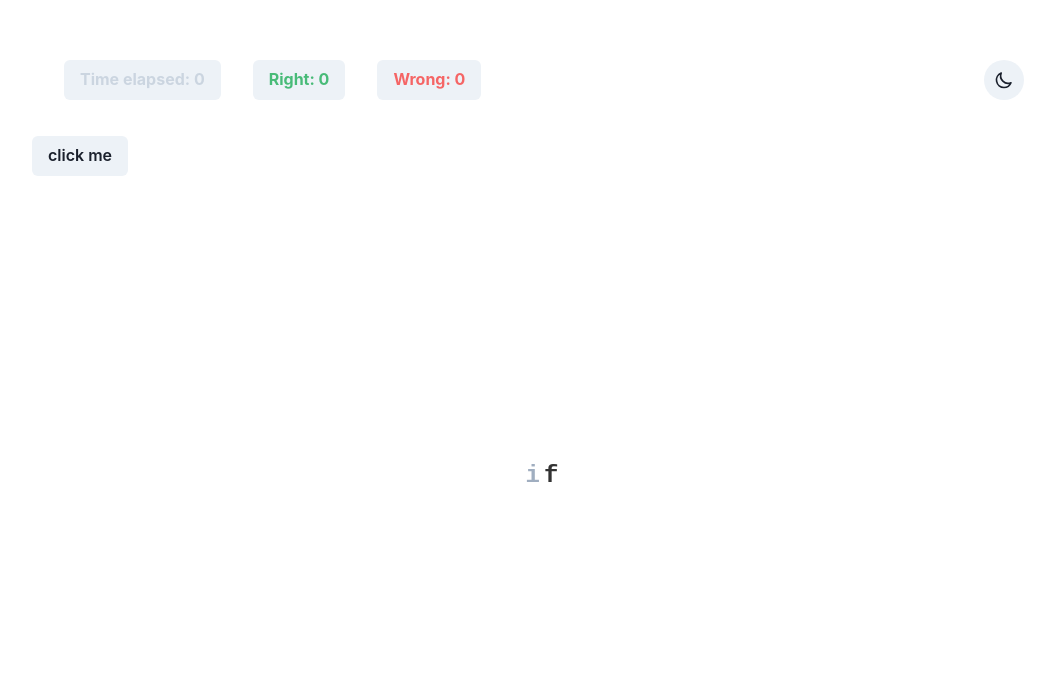
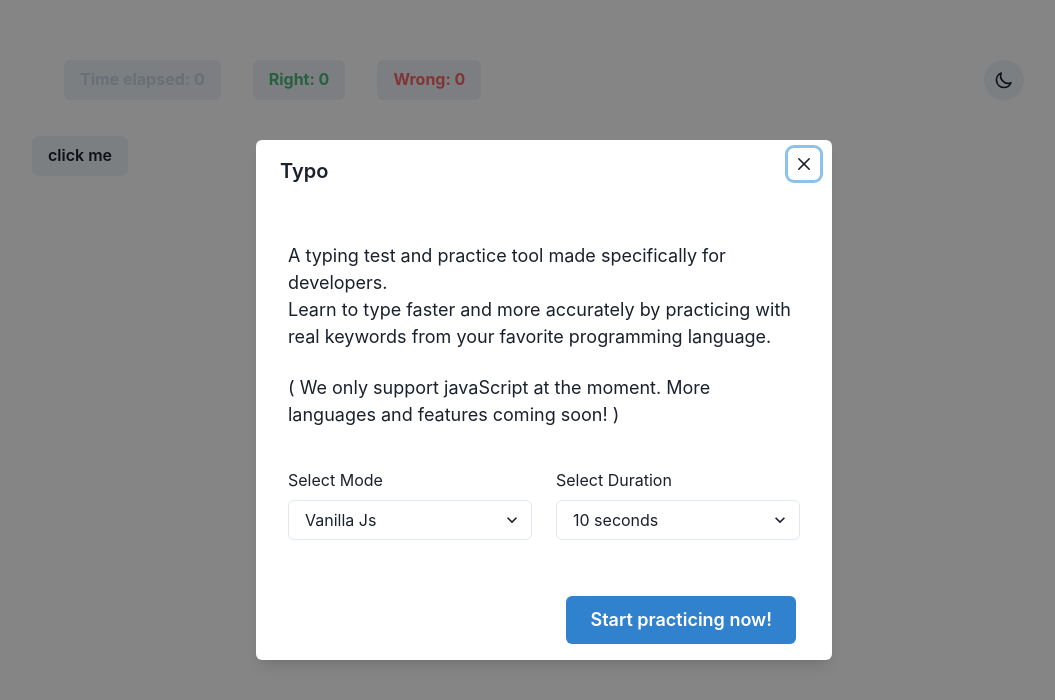
Before and after one commit to staranbeer/typo, a React (Vite) app: page / in a window 1280 px wide. Shown: the top 700 px of the page, without its empty margins (96-1151 px from the left). Built offline with nearby package versions, Linux system fonts and the light colour scheme.

Commit message:
got the modal components working

```diff
--- a/src/App.jsx
+++ b/src/App.jsx
@@ -1,4 +1,4 @@
-import React, { useState, useEffect } from "react";
+import React, { useEffect, useState } from "react";
 import { Box, Button, useDisclosure, VStack } from "@chakra-ui/react";
 import { useDispatch, useSelector } from "react-redux";
 import Introduction from "./components/Layout/Introduction";
@@ -15,6 +15,19 @@ const App = () => {
   const { timer } = useSelector((state) => state.timer);
   const { hasStarted, hasEnded } = useSelector((state) => state.game);
   const { duration } = useSelector((state) => state.game);
+
+  // component state
+  const [isIntroModalOpen, setIntroModalOpen] = useState(true);
+  const [isStatsModalOpen, setStatsModalOpen] = useState(true);
+
+  const closeStatsModal = () => {
+    setStatsModalOpen(false);
+  };
+
+  const closeIntroModal = () => {
+    setIntroModalOpen(false);
+    console.log("closed");
+  };
 
   const dispatch = useDispatch();
 
@@ -69,10 +82,20 @@ const App = () => {
       </Box>
 
       {/* intro modal */}
-      {<Introduction />}
+      {
+        <Introduction
+          isOpen={!hasStarted && !hasEnded && isIntroModalOpen}
+          onClose={closeIntroModal}
+        />
+      }
 
       {/* stats Modal */}
-      {<Stats />}
+      {
+        <Stats
+          isOpen={hasEnded && isStatsModalOpen}
+          onClose={closeStatsModal}
+        />
+      }
     </>
   );
 };
--- a/src/components/Layout/Game/Game.jsx
+++ b/src/components/Layout/Game/Game.jsx
@@ -1,5 +1,5 @@
 import React, { useState, useEffect, useCallback } from "react";
-import { Box, HStack, Stack } from "@chakra-ui/react";
+import { Box, HStack } from "@chakra-ui/react";
 import isValidKey from "../../../../lib/isValidKey";
 import isInLimit from "../../../../lib/isInlimit";
 import isSameKey from "../../../../lib/isSameKey";
--- a/src/components/Layout/Introduction.jsx
+++ b/src/components/Layout/Introduction.jsx
@@ -14,9 +14,9 @@ import {
 } from "@chakra-ui/react";
 import React from "react";
 
-const Introduction = () => {
+const Introduction = ({ isOpen, onClose }) => {
   return (
-    <Modal isCentered={true} size="xl">
+    <Modal isOpen={isOpen} onClose={onClose} isCentered={true} size="xl">
       <ModalOverlay />
       <ModalContent>
         <ModalHeader>Typo</ModalHeader>
--- a/src/components/Layout/Stats.jsx
+++ b/src/components/Layout/Stats.jsx
@@ -10,9 +10,9 @@ import {
 } from "@chakra-ui/react";
 import React from "react";
 
-const Stats = () => {
+const Stats = ({ isOpen, onClose }) => {
   return (
-    <Modal isCentered={true} size="xl">
+    <Modal isOpen={isOpen} onClose={onClose} isCentered={true} size="xl">
       <ModalOverlay />
       <ModalContent>
         <ModalHeader>Modal Title</ModalHeader>
--- a/src/store/codeSlice.js
+++ b/src/store/codeSlice.js
@@ -4,7 +4,6 @@ import generateKeywords from "../../lib/generateKeywords";
 const codeSlice = createSlice({
   name: "code",
   initialState: {
-    mode: "",
     keywords: generateKeywords(),
   },
   reducers: {
```
